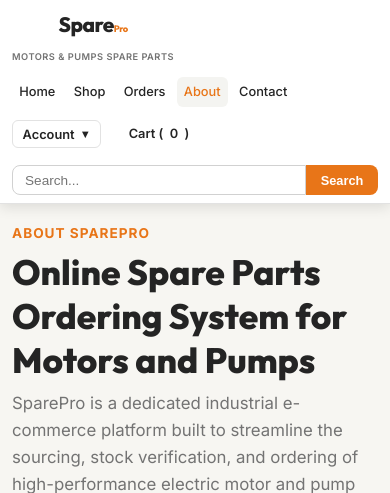
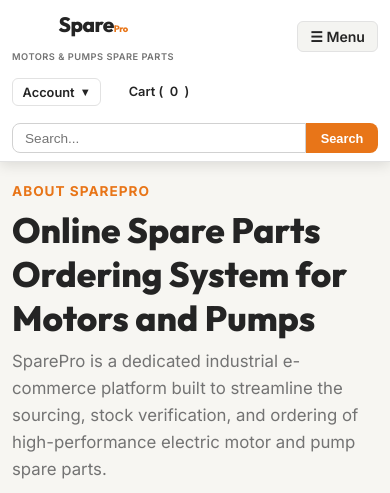
Before and after one commit to guhanBR/capstone, a Flask app: page /about/ in a window 390 px wide. Shown: the top 493 px of the page. Run offline with Flask 3, Linux system fonts and the light colour scheme; data that the repository does not hold is empty; some libraries are stand-ins or nearby versions.

Commit message:
Enhance full-stack mobile responsiveness across Customer, Admin, Manager, and Employee modules

```diff
--- a/app/static/css/responsive.css
+++ b/app/static/css/responsive.css
@@ -19,6 +19,27 @@ img, svg {
     max-width: 100%;
     height: auto;
 }
+
+.nav-mobile-toggle-btn {
+    display: none;
+    background: var(--surface-hover);
+    border: 1px solid var(--surface-border);
+    color: var(--text-color);
+    padding: 0.4rem 0.75rem;
+    font-size: 0.88rem;
+    font-weight: 600;
+    border-radius: 6px;
+    cursor: pointer;
+    font-family: 'Inter', sans-serif;
+    transition: background-color 0.2s ease, border-color 0.2s ease;
+}
+
+.nav-mobile-toggle-btn:hover,
+.nav-mobile-toggle-btn.active {
+    background: var(--surface-border);
+    color: var(--secondary);
+}
+
 
 /* Base helper classes for layouts */
 .cart-layout {
@@ -319,10 +340,42 @@ img, svg {
    ========================================================================== */
 @media (max-width: 768px) {
     /* ── Customer Navbar ── */
+    .nav-mobile-toggle-btn {
+        display: inline-flex !important;
+        align-items: center;
+        gap: 0.35rem;
+    }
+
+    .nav-links#navLinksMenu {
+        display: none;
+        flex-direction: column;
+        width: 100%;
+        background: var(--surface);
+        border: 1px solid var(--surface-border);
+        border-radius: 8px;
+        padding: 0.75rem 1rem;
+        margin-top: 0.5rem;
+        box-shadow: 0 4px 15px rgba(0, 0, 0, 0.3);
+    }
+
+    .nav-links#navLinksMenu.mobile-expanded {
+        display: flex !important;
+    }
+
+    .nav-links#navLinksMenu .nav-item {
+        width: 100%;
+    }
+
+    .nav-links#navLinksMenu .nav-item a {
+        width: 100%;
+        padding: 0.6rem 0.85rem;
+    }
+
     .nav-links {
         gap: 0.5rem;
         font-size: 0.88rem;
     }
+
 
     /* ── Admin Topbar Direct Logout Button: Hide on mobile to prevent crowding ── */
     .admin-logout-btn {
@@ -622,6 +675,36 @@ img, svg {
     }
 }
 
+@media (max-width: 992px) {
+    .home-cat-grid {
+        grid-template-columns: repeat(3, 1fr) !important;
+        gap: 1rem;
+    }
+}
+
+@media (max-width: 576px) {
+    .home-cat-grid {
+        grid-template-columns: repeat(2, 1fr) !important;
+        gap: 0.75rem;
+    }
+
+    .home-search-form {
+        flex-direction: column !important;
+        width: 100% !important;
+        max-width: 100% !important;
+    }
+
+    .home-search-input,
+    .home-search-form .btn {
+        width: 100% !important;
+    }
+
+    .support-messages-layout {
+        grid-template-columns: 1fr !important;
+        gap: 1rem;
+    }
+}
+
 /* ==========================================================================
    BREAKPOINT: EXTRA NARROW MOBILE (max-width: 360px & 320px)
    ========================================================================== */
--- a/app/static/js/main.js
+++ b/app/static/js/main.js
@@ -130,3 +130,27 @@ document.querySelectorAll('.nav-links a').forEach(link => {
         });
     });
 });
+
+// Mobile Navigation Toggle
+function toggleMobileNav() {
+    const navMenu = document.getElementById('navLinksMenu');
+    const toggleBtn = document.getElementById('mobileNavToggleBtn');
+    if (navMenu) {
+        navMenu.classList.toggle('mobile-expanded');
+    }
+    if (toggleBtn) {
+        toggleBtn.classList.toggle('active');
+    }
+}
+
+// Mobile Admin Sidebar Toggle
+function toggleAdminSidebar() {
+    const sidebar = document.getElementById('adminSidebar');
+    const backdrop = document.getElementById('adminSidebarBackdrop');
+    if (sidebar) {
+        sidebar.classList.toggle('mobile-open');
+    }
+    if (backdrop) {
+        backdrop.classList.toggle('show');
+    }
+}
--- a/app/templates/base.html
+++ b/app/templates/base.html
@@ -31,8 +31,14 @@
                 <span style="font-size: 0.65rem; color: var(--text-muted); font-weight: 600; text-transform: uppercase; letter-spacing: 0.5px; margin-top: -3px;">Motors &amp; Pumps Spare Parts</span>
             </a>
 
+            <!-- Mobile Navigation Toggle Button -->
+            <button type="button" class="nav-mobile-toggle-btn" id="mobileNavToggleBtn" onclick="toggleMobileNav()" aria-label="Toggle Navigation">
+                ☰ Menu
+            </button>
+
             <!-- Text Navigation Links -->
-            <ul class="nav-links">
+            <ul class="nav-links" id="navLinksMenu">
+
                 <li class="nav-item {% if request.endpoint == 'index' %}active{% endif %}">
                     <a href="{{ url_for('index') }}">Home</a>
                 </li>
```
Also changed, not shown: app/static/js/admin.js (+11 -0 lines).
